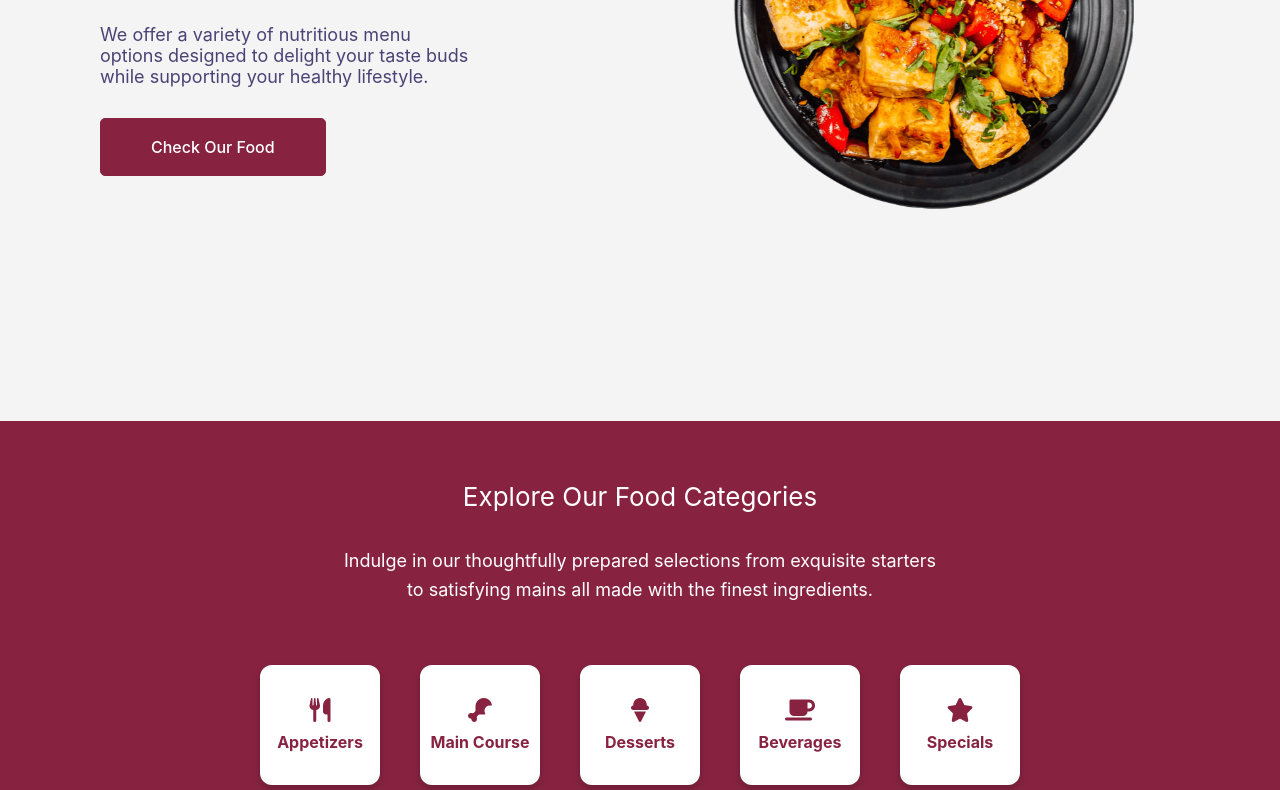
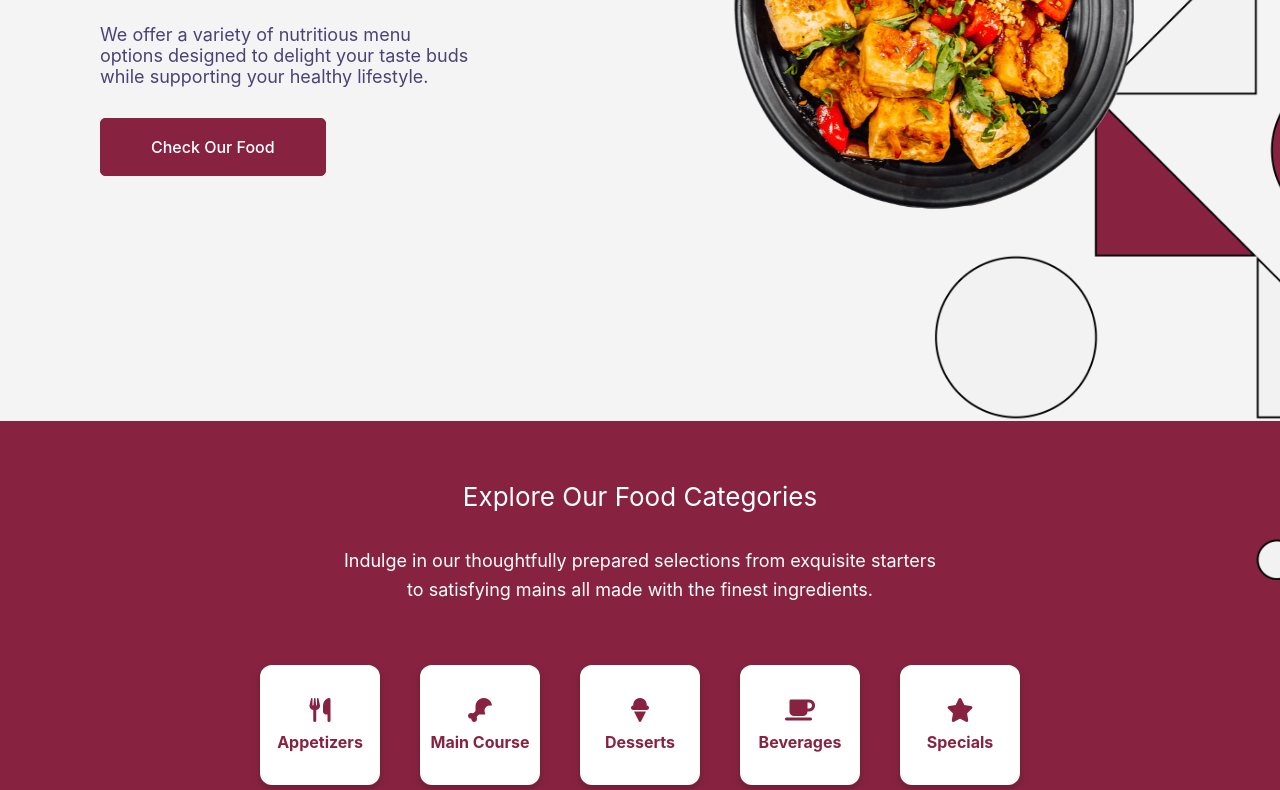
Before and after one commit to cindyprtslbs/workshopUI, a plain HTML site: page index.html in a window 1280 px wide. Shown: the part 448-1238 px from the top of the page. Drawn offline with Linux system fonts and the light colour scheme.

Commit message:
update landing page

```diff
--- a/index.html
+++ b/index.html
@@ -46,6 +46,7 @@
                 <a href="#menu" class="cta-btn">Check Our Food</a>
             </div>
             <div class="image-placeholder">
+                <img src="image/image.png" alt="Background Decor" class="bg-image">
                 <img src="image/image1.png" alt="Healthy Food" class="front-image">
             </div>
         </section>
--- a/style.css
+++ b/style.css
@@ -268,12 +268,24 @@ header {
     justify-content: center;
 }
 
+.bg-image {
+  position: absolute;
+  width: 120%;
+  max-width: 500px;
+  height: auto;
+  top: -50px;
+  left: 60%;
+  transform: translateX(-10%);
+  z-index: 0;
+}
+
 .front-image {
     width: 100%;
     max-width: 400px;
     height: auto;
     display: block;
     position: relative;
+    z-index: 1;
 }
 
 .cta-btn {
@@ -354,6 +366,7 @@ header {
     padding: 60px 20px;
     position: relative;
     min-height: 50vh;
+    z-index: -1;
 }
 
 .publication-section h2 {
```
Also changed, not shown: image/burger.png (added), image/image.png (added).
